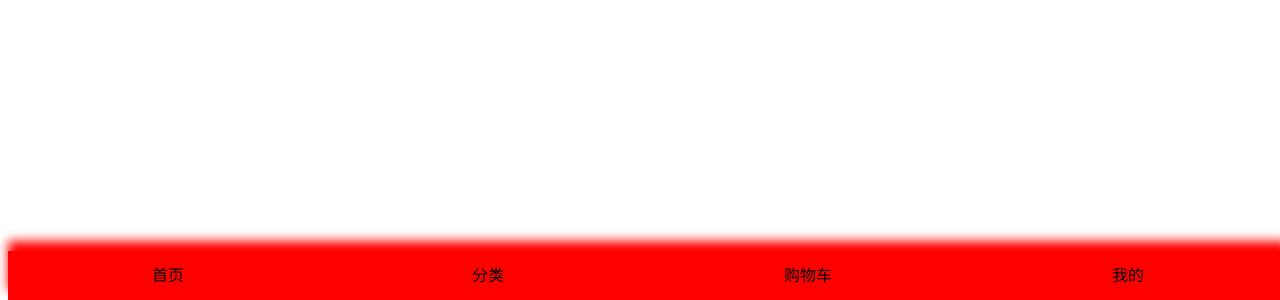
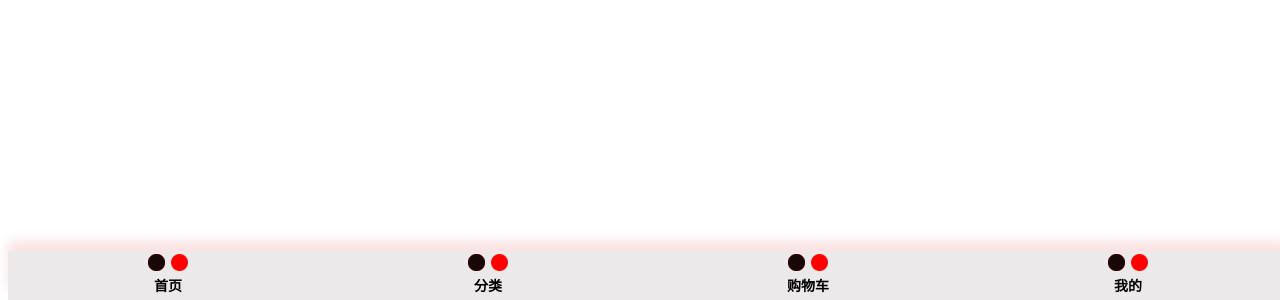
Before and after one commit to yueshiwei666/Supermall, a Vue app: page / in a window 1280 px wide. Shown: the part 500-800 px from the top of the page. Built offline with nearby package versions, Linux system fonts and the light colour scheme.

Commit message:
再次提交

```diff
--- a/src/App.vue
+++ b/src/App.vue
@@ -1,16 +1,16 @@
 <template>
   <div id="app">
-   <tabbar/>
+     <Maintabbar></Maintabbar>
   </div>
 </template>
 
 <script>
-import tabbar from './component/base_project/tabbar/tabbar.vue'
+import Maintabbar from './component/base_project/tabbar/Maintabbar'
 import $ from 'jquery' /* 导入jquery */
 export default {
   name: 'app',
   components:{
-    tabbar
+    Maintabbar
   }
 }
 </script>
--- a/src/assets/css.css
+++ b/src/assets/css.css
@@ -5,4 +5,5 @@
 a{
     color:black;
     text-decoration: none;
+    color:red;
 }
--- /dev/null
+++ b/src/component/base_project/tabbar/Maintabbar.vue
@@ -0,0 +1,41 @@
+<template>
+    <div id="">
+        <tabbar>
+            <tabbarItem>
+                <img slot='icon1' src="../../../assets/img/1.png" alt="">
+                <img slot='icon2' src="../../../assets/img/2.png" alt="">
+                <strong slot='text'>首页</strong>
+            </tabbarItem>
+            <tabbarItem>
+                <img slot='icon1' src="../../../assets/img/1.png" alt="">
+                <img slot='icon2' src="../../../assets/img/2.png" alt="">
+                <strong slot='text'>分类</strong>
+            </tabbarItem>
+            <tabbarItem>
+                <img slot='icon1' src="../../../assets/img/1.png" alt="">
+                <img slot='icon2' src="../../../assets/img/2.png" alt="">
+                <strong slot='text'>购物车</strong>
+            </tabbarItem>
+            <tabbarItem>
+                <img slot='icon1' src="../../../assets/img/1.png" alt="">
+                <img slot='icon2' src="../../../assets/img/2.png" alt="">
+                <strong slot='text'>我的</strong>
+            </tabbarItem>
+        </tabbar>
+    </div>
+</template>
+
+<script>
+    import tabbar from './tabbar';
+    import tabbarItem from './tabbarItem';
+    export default {
+        components:{
+            tabbar,
+            tabbarItem
+        }
+    }
+</script>
+
+<style scoped>
+
+</style>
--- a/src/component/base_project/tabbar/tabbar.vue
+++ b/src/component/base_project/tabbar/tabbar.vue
@@ -1,42 +1,29 @@
 <template>
-    <div id="">
-        <div id='tabbar'>
-            <div>首页</div>
-            <div>分类</div>
-            <div>购物车</div>
-            <div>我的</div>
-        </div>
+    <div id="tabbar">
+            <slot></slot>
     </div>
 </template>
 
 <script>
-    import $ from 'jquery' /* 导入jquery */
     export default {
-        methods:{
-            bu:function() {
-                $('#tabbar').css('background','blue')
-            }
-        }
+       name:'tabbar.vue',
+       components:{
+
+       }
     }
 </script>
-
 
 <style scoped>
     #tabbar{
         position: fixed;
         bottom:0;
-        background-color:red;
+
         width:100%;
         height: 49px;
+
         display:flex;
-        box-shadow:0px -10px 10px red;
+
+        background: rgba(154, 146, 146, 0.2);
+        box-shadow:0px -10px 10px rgba(233, 110, 110, 0.2);
     }
-    #tabbar div{
-        display: inline;
-        flex:1;
-        text-align:center;
-        line-height:49px;
-
-    }
-
 </style>
--- /dev/null
+++ b/src/component/base_project/tabbar/tabbarItem.vue
@@ -0,0 +1,31 @@
+<template>
+    <div id='tabbar-Item'>
+        <slot name='icon1'></slot>
+        <slot name='icon2'></slot>
+        <div class="text">
+            <slot name='text'></slot>
+        </div>
+
+    </div>
+</template>
+
+<script>
+
+    export default {
+        commponents:{
+
+        }
+    }
+</script>
+
+<style scoped>
+    #tabbar-Item{
+        flex:1;
+        text-align:center;
+        font-size: 14px;
+    }
+    .text{
+        position: relative;
+        top: -3px;
+    }
+</style>
```
Also changed, not shown: src/assets/img/1.png (added), src/assets/img/2.png (added).
